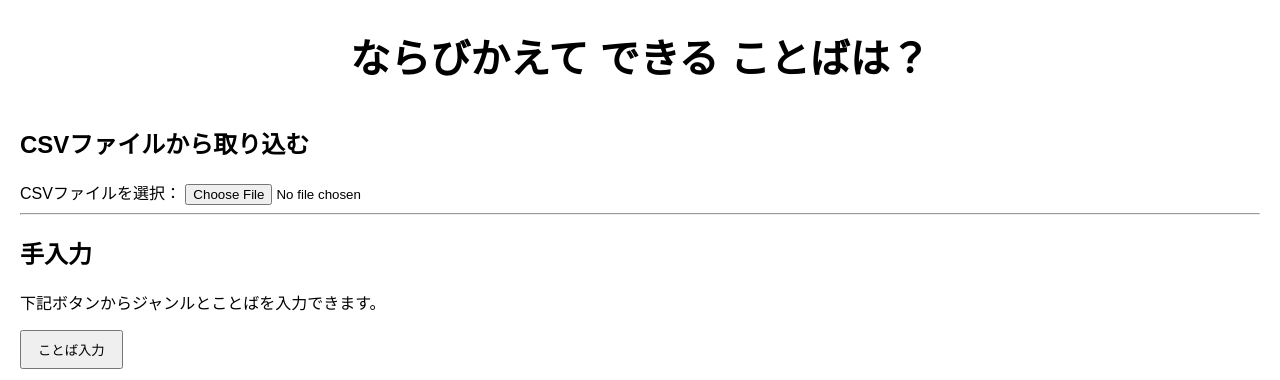
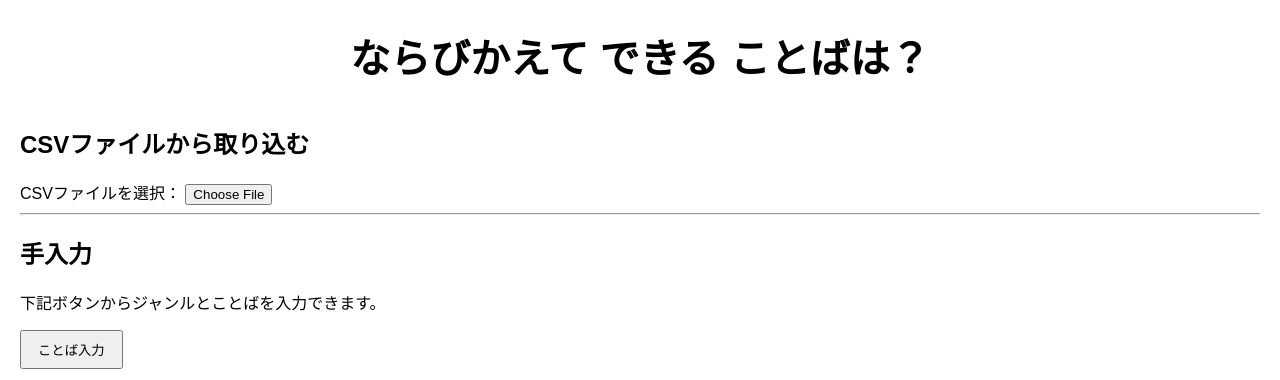
Before and after one commit to nrh2/StudyPrint, a Flask app: page /narabikae/ in a window 1280 px wide. Shown: the top 380 px of the page. Run offline with Flask 3, Linux system fonts and the light colour scheme.

Commit message:
ファイル選択ボタン横のファイル名を消す

```diff
--- a/static/style.css
+++ b/static/style.css
@@ -10,6 +10,11 @@ ol {
 }
 button {
     padding: 8px 16px;
+}
+
+/* ファイル選択ボタン横のファイル名表示を消す */
+input[type="file"] {
+    color: transparent;
 }
 
 
```
